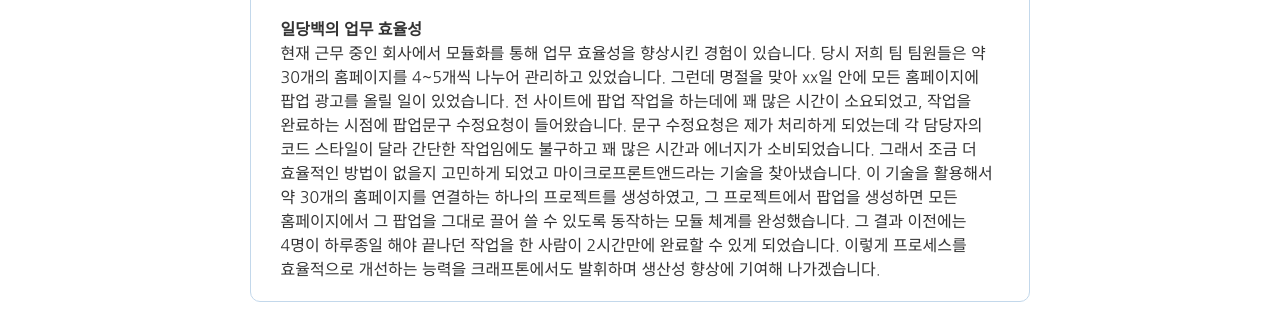
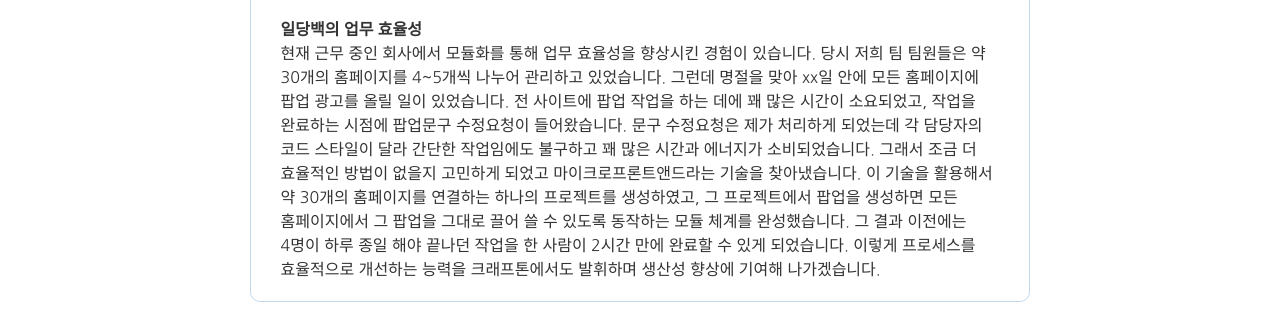
Before and after one commit to louis1137/resume, a plain HTML site: page intro/index.html in a window 1280 px wide. Shown: the part 1153-1484 px from the top of the page. Drawn offline with Linux system fonts and the light colour scheme.

Commit message:
오타수정

```diff
--- a/intro/index.html
+++ b/intro/index.html
@@ -59,7 +59,7 @@
 								<h4>3. 업무/프로젝트를 진행하면서 발생한 기술적인 문제를 어떻게 해결했는지 서술해 주세요. 자기소개서나 경력 기술서가 있을 경우 그에 기반하여 기술해 주시기 바랍니다.</h4>
 								<strong>일당백의 업무 효율성</strong>
 								<p>
-									현재 근무 중인 회사에서 모듈화를 통해 업무 효율성을 향상시킨 경험이 있습니다. 당시 저희 팀 팀원들은 약 30개의 홈페이지를 4~5개씩 나누어 관리하고 있었습니다. 그런데 명절을 맞아 xx일 안에 모든 홈페이지에 팝업 광고를 올릴 일이 있었습니다. 전 사이트에 팝업 작업을 하는데에 꽤 많은 시간이 소요되었고, 작업을 완료하는 시점에 팝업문구 수정요청이 들어왔습니다. 문구 수정요청은 제가 처리하게 되었는데 각 담당자의 코드 스타일이 달라 간단한 작업임에도 불구하고 꽤 많은 시간과 에너지가 소비되었습니다. 그래서 조금 더 효율적인 방법이 없을지 고민하게 되었고 마이크로프론트앤드라는 기술을 찾아냈습니다. 이 기술을 활용해서 약 30개의 홈페이지를 연결하는 하나의 프로젝트를 생성하였고, 그 프로젝트에서 팝업을 생성하면 모든 홈페이지에서 그 팝업을 그대로 끌어 쓸 수 있도록 동작하는 모듈 체계를 완성했습니다. 그 결과 이전에는 4명이 하루종일 해야 끝나던 작업을 한 사람이 2시간만에 완료할 수 있게 되었습니다. 이렇게 프로세스를 효율적으로 개선하는 능력을 크래프톤에서도 발휘하며 생산성 향상에 기여해 나가겠습니다.
+									현재 근무 중인 회사에서 모듈화를 통해 업무 효율성을 향상시킨 경험이 있습니다. 당시 저희 팀 팀원들은 약 30개의 홈페이지를 4~5개씩 나누어 관리하고 있었습니다. 그런데 명절을 맞아 xx일 안에 모든 홈페이지에 팝업 광고를 올릴 일이 있었습니다. 전 사이트에 팝업 작업을 하는 데에 꽤 많은 시간이 소요되었고, 작업을 완료하는 시점에 팝업문구 수정요청이 들어왔습니다. 문구 수정요청은 제가 처리하게 되었는데 각 담당자의 코드 스타일이 달라 간단한 작업임에도 불구하고 꽤 많은 시간과 에너지가 소비되었습니다. 그래서 조금 더 효율적인 방법이 없을지 고민하게 되었고 마이크로프론트앤드라는 기술을 찾아냈습니다. 이 기술을 활용해서 약 30개의 홈페이지를 연결하는 하나의 프로젝트를 생성하였고, 그 프로젝트에서 팝업을 생성하면 모든 홈페이지에서 그 팝업을 그대로 끌어 쓸 수 있도록 동작하는 모듈 체계를 완성했습니다. 그 결과 이전에는 4명이 하루 종일 해야 끝나던 작업을 한 사람이 2시간 만에 완료할 수 있게 되었습니다. 이렇게 프로세스를 효율적으로 개선하는 능력을 크래프톤에서도 발휘하며 생산성 향상에 기여해 나가겠습니다.
 								</p>
 							</li>
 						</ul>
```
